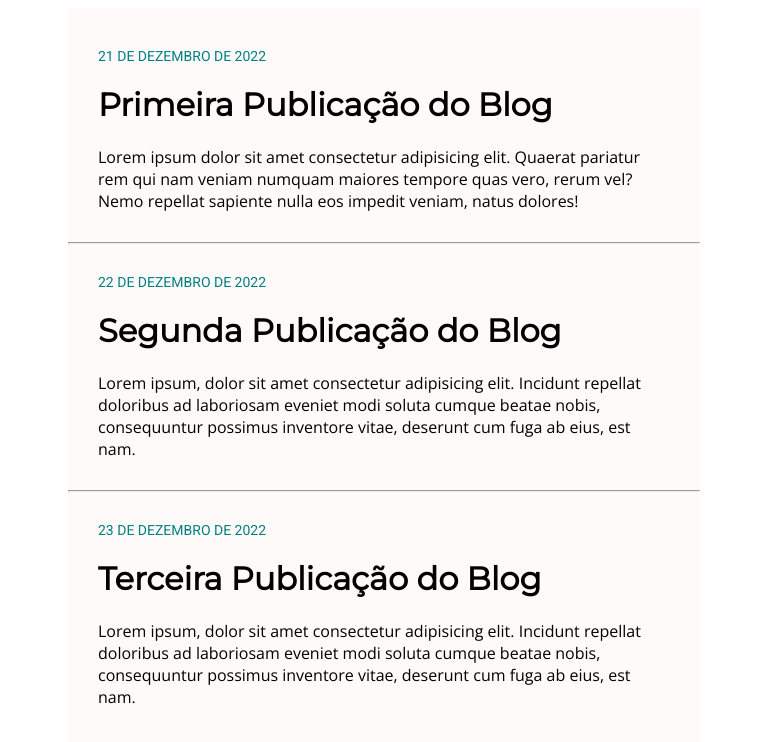
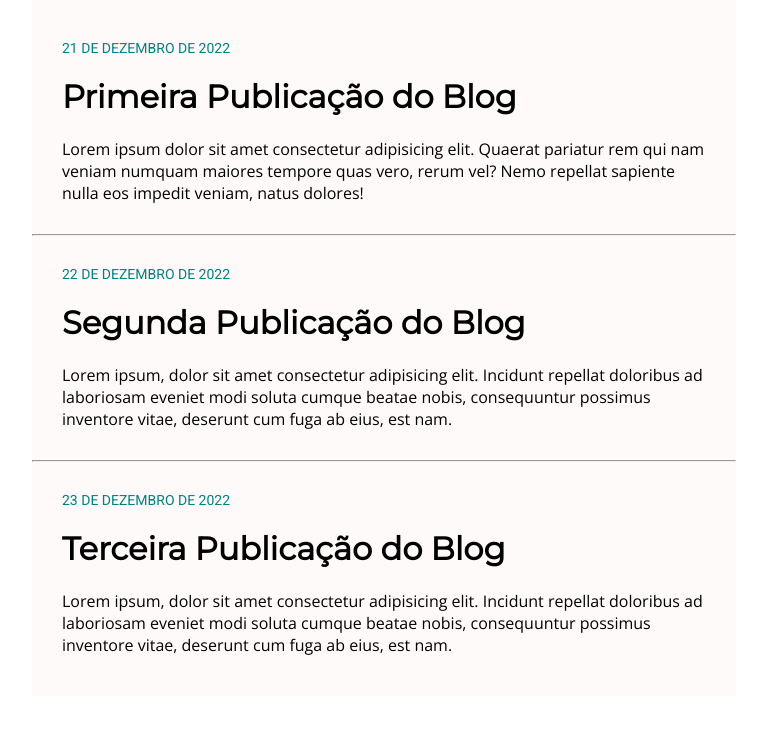
Before and after one commit to grbeltrame/Treinamento-Programador-Fullstack, a plain HTML site: page CSS/Primeiro css/recriando um site com CSS/index.html in a window 1280 px wide. Shown: the whole page, without its empty margins (256-1023 px from the left). Drawn offline with nearby package versions, Linux system fonts and the light colour scheme.

Commit message:
refatorado

```diff
--- a/CSS/Primeiro css/recriando um site com CSS/style.css
+++ b/CSS/Primeiro css/recriando um site com CSS/style.css
@@ -8,7 +8,9 @@ Cores:
 1. Background dos posts = #fffafa
 2. Cor da data = #008080
 */
-
+body {
+  margin: 0px;
+}
 h1 {
   font-family: "Montserrat", sans-serif;
 }
@@ -24,9 +26,8 @@ h1 {
 }
 
 .post-container {
-  margin-left: auto;
-  margin-right: auto;
-  width: 50%;
+  margin: 0px auto 0px auto;
+  width: 55%;
   background-color: #fffafa;
   padding: 10px 0 10px 0;
 }
```
